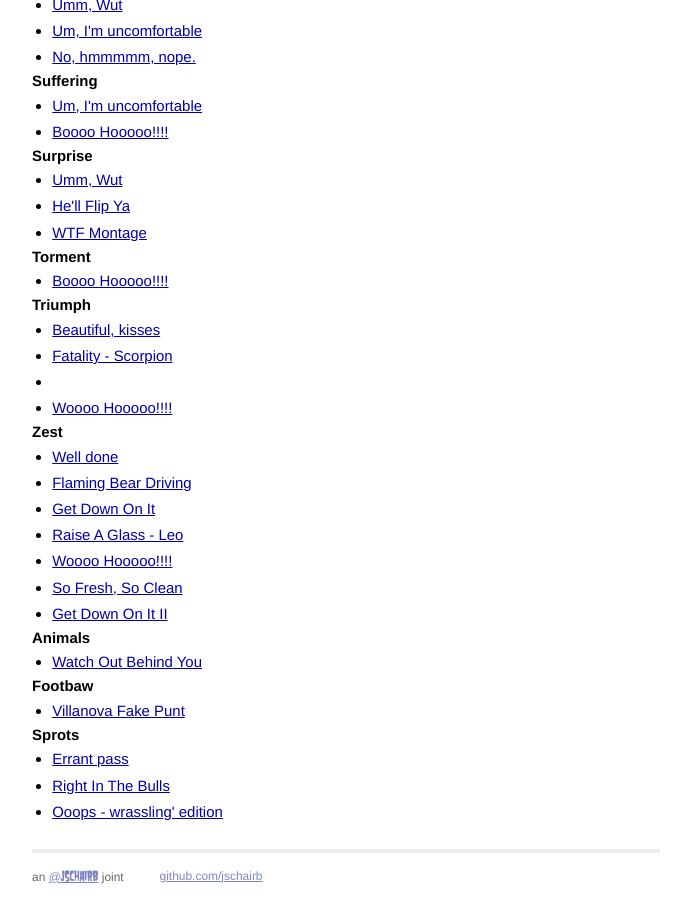
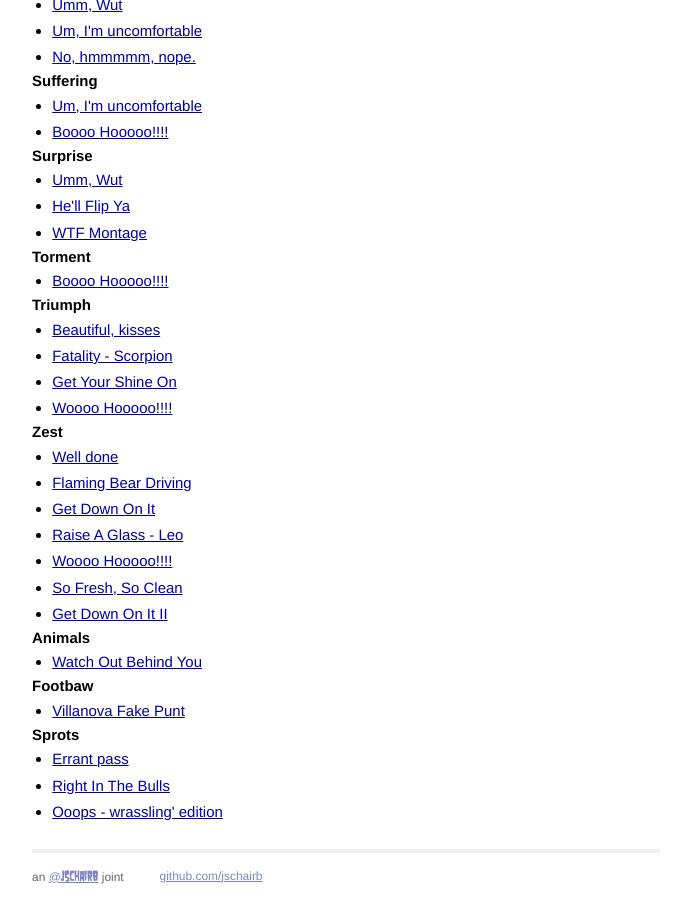
Before and after one commit to jschairb/zeitgeist, a Jekyll site: the page built from index.html, in a window 1280 px wide and 900 px high, scrolled down 2071 px. Shown: the whole window, without its empty margins (294-985 px from the left). Built offline with Jekyll 4.4.1, drawn with Linux system fonts in a browser that asks for light colours; Markdown is read by kramdown in place of the engine named in the settings.

Commit message:
fixing urls

```diff
--- a/_data/categories.yaml
+++ b/_data/categories.yaml
@@ -91,7 +91,7 @@ Torment:
 Triumph:
   - downey-kisses
   - fatality-scorpion
-  - get-your-shine-one
+  - get-your-shine-on
   - leo-woohoo
 Zest:
   - connery-fist-pump
--- a/_data/images.yaml
+++ b/_data/images.yaml
@@ -5,7 +5,7 @@ behold-the-fields:
   file: behold-the-fields.jpg
   name: "Behold, the fields"
 boozer-dick-punch:
-  file: boozer-dick-punch.fig
+  file: boozer-dick-punch.gif
   name: Right In The Bulls
 bronson-disapproval:
   file: bronson-disapproval.gif
```
